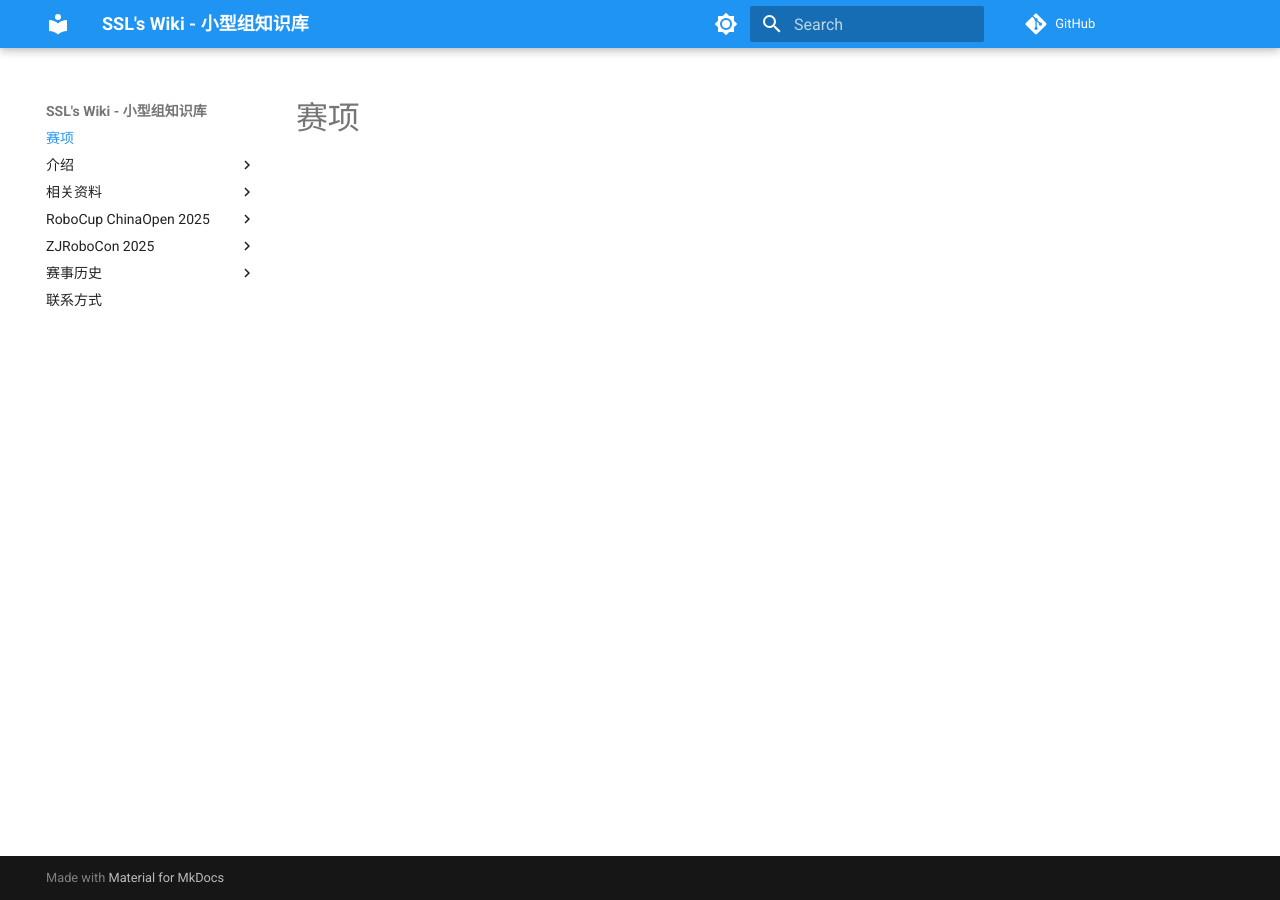
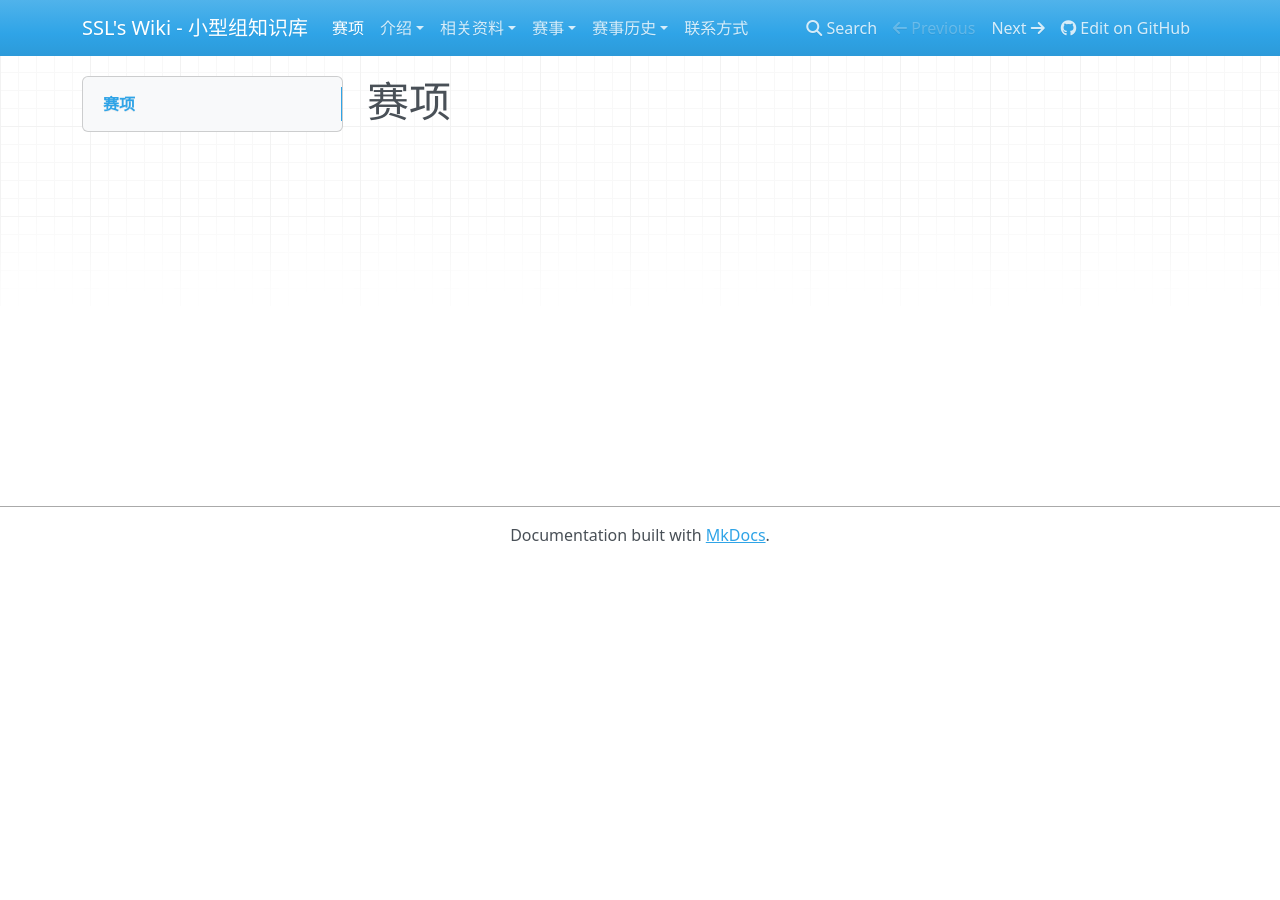
Before and after one commit to Robocup-ssl-China/ssl_wiki, an MkDocs documentation site: the page built from docs/index.md, in a window 1280 px wide. Built offline with MkDocs 1.6.1, drawn with Linux system fonts in a browser that asks for light colours; nearby versions of some CDN libraries; comment, search, counter and statistics services are not loaded.

Commit message:
update theme

```diff
--- a/mkdocs.yml
+++ b/mkdocs.yml
@@ -1,7 +1,7 @@
 site_name: SSL's Wiki - 小型组知识库
 repo_url: https://github.com/Turing-zero/TBK
 theme:
-  name: material
+  name: mkdocs
   include_homepage_in_nav: true
   locale: en
   features:
@@ -51,10 +51,11 @@ nav:
     - 2_resources/tdps.md
     - 2_resources/gamelogs.md
     - 2_resources/tournament_organization.md
-  - RoboCup ChinaOpen 2025:
-    - 0_match/chinaopen/2025/index.md
-  - ZJRoboCon 2025:
-    - 0_match/zjrobocon/2025/index.md
+  - 赛事:
+    - RCChinaOpen 2025:
+      - 0_match/chinaopen/2025/index.md
+    - ZJRoboCon 2025:
+      - 0_match/zjrobocon/2025/index.md
   - 赛事历史:
     - 0_match/archive.md
     - p1_history/hall_of_fame.md
```
